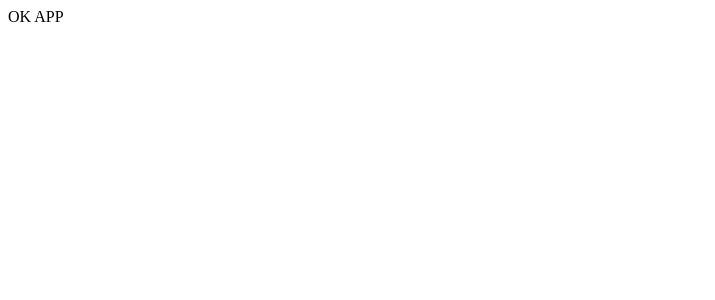
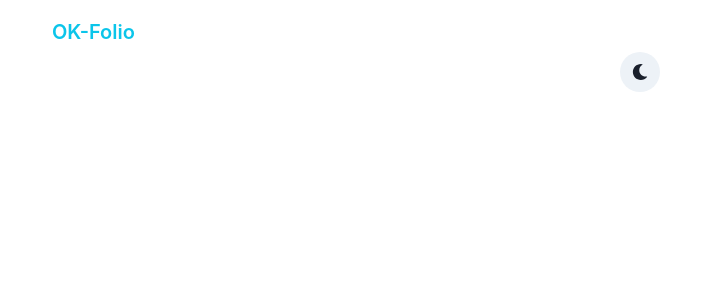
Before and after one commit to haluskua/chakraUi-portfoli-project, a React (Create React App) app: page / in a window 1280 px wide. Shown: the top 300 px of the page, without its empty margins (0-715 px from the left). Built offline with nearby package versions, Linux system fonts and the light colour scheme.

Commit message:
added 3files in component and added light and dark shade in Chakra ui

```diff
--- a/package.json
+++ b/package.json
@@ -3,11 +3,16 @@
   "version": "0.1.0",
   "private": true,
   "dependencies": {
+    "@chakra-ui/react": "^1.6.10",
+    "@emotion/react": "^11.5.0",
+    "@emotion/styled": "^11.3.0",
     "@testing-library/jest-dom": "^5.14.1",
     "@testing-library/react": "^11.2.7",
     "@testing-library/user-event": "^12.8.3",
+    "framer-motion": "^4.1.17",
     "react": "^17.0.2",
     "react-dom": "^17.0.2",
+    "react-icons": "^4.3.1",
     "react-scripts": "4.0.3",
     "web-vitals": "^1.1.2"
   },
--- a/src/App.js
+++ b/src/App.js
@@ -1,5 +1,34 @@
+import { Flex, VStack, Heading } from "@chakra-ui/react";
+import { IconButton } from "@chakra-ui/react";
+import { useColorMode } from "@chakra-ui/color-mode";
+
+import {
+  FaSun,
+  FaMoon,
+  FaInstagram,
+  FaGithub,
+  FaLinkedin,
+} from "react-icons/fa";
+
 function App() {
-  return <div className="App">OK APP</div>;
+  const { colorMode, toggleColorMode } = useColorMode();
+  const isDark = colorMode == "dark";
+
+  return (
+    <VStack p="5">
+      <Flex w="100%">
+        <Heading ml="8" size="md" fontWeight="semibold" color="cyan.400">
+          OK-Folio
+        </Heading>
+      </Flex>
+      <IconButton
+        ml={8}
+        icon={isDark ? <FaSun /> : <FaMoon />}
+        isRound="true"
+        onClick={toggleColorMode}
+      ></IconButton>
+    </VStack>
+  );
 }
 
 export default App;
--- a/src/index.js
+++ b/src/index.js
@@ -1,10 +1,14 @@
 import React from "react";
 import ReactDOM from "react-dom";
 import App from "./App";
+import { ChakraProvider, ColorModeScript } from "@chakra-ui/react";
 
 ReactDOM.render(
   <React.StrictMode>
-    <App />
+    <ChakraProvider>
+      <ColorModeScript initialColorMode="light"></ColorModeScript>
+      <App />
+    </ChakraProvider>
   </React.StrictMode>,
   document.getElementById("root")
 );
```
Also changed, not shown: components/Heder.js (added, +7 -0 lines), components/Profile.js (added, +7 -0 lines), components/Social.js (added, +7 -0 lines), 1 other file (tests, documents, lock files or other folders).
